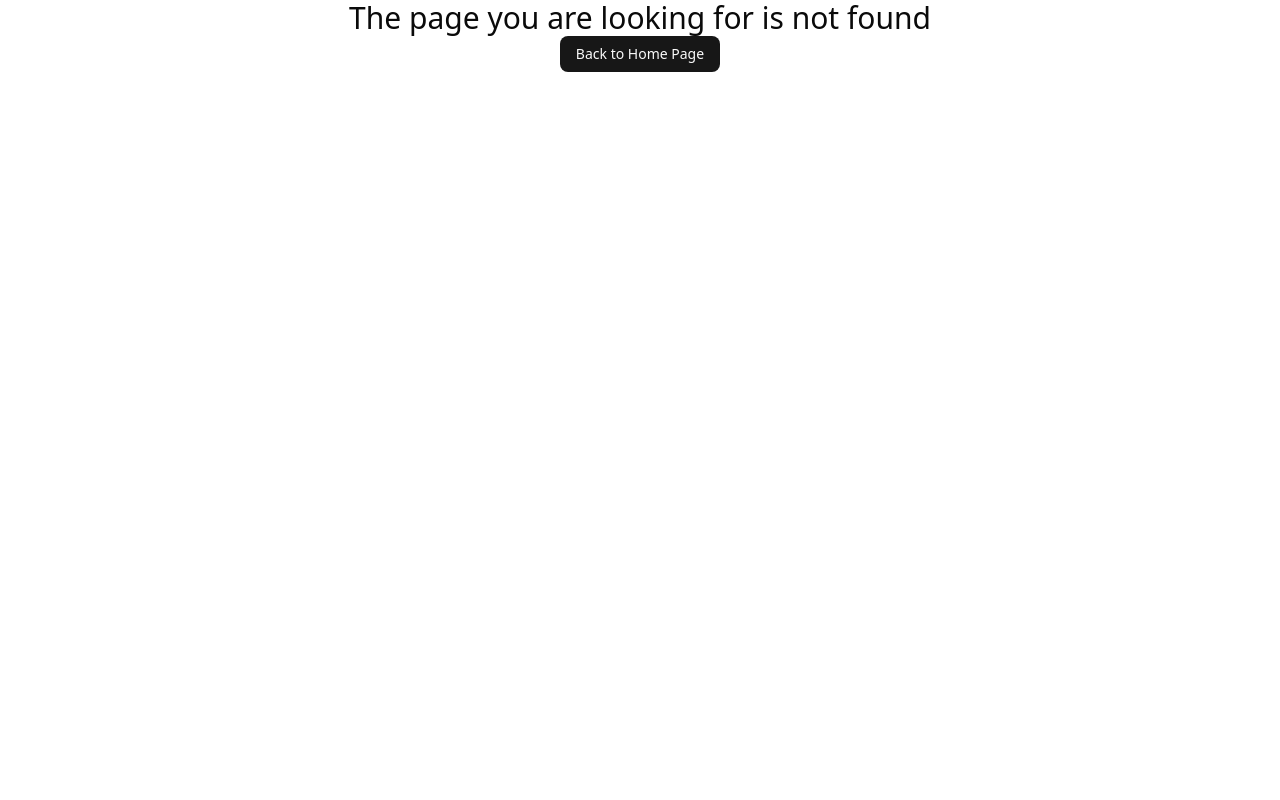
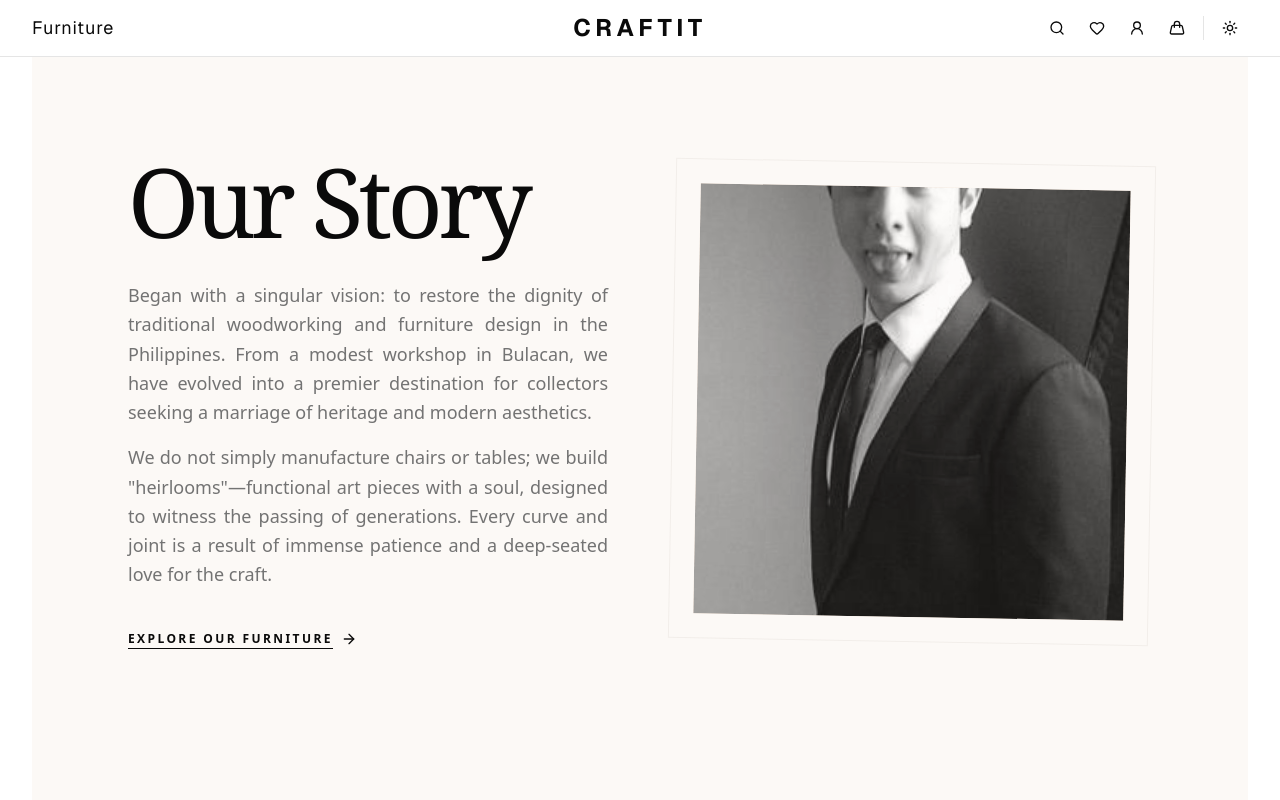
Before and after one commit to King-Hard/crafit-furniture, a Next.js app: page /about in a window 1280 px wide. Before the commit this address had no page. Shown: the top 800 px of the page. Built offline with nearby package versions, Linux system fonts and the light colour scheme.

Commit message:
About Page Done

```diff
--- /dev/null
+++ b/app/(main-layout)/about/page.tsx
@@ -0,0 +1,64 @@
+import Image from "next/image";
+import Link from "next/link";
+import { ArrowRight, ChevronRight } from "lucide-react";
+import { Button } from "@/components/ui/button";
+
+export default function About() {
+  return (
+    <main className="min-h-screen bg-[#FCF9F6] dark:bg-[#121212] transition-colors">
+
+      {/* SECTION 1: THE ORIGIN (HISTORY) */}
+      <section className="py-24 px-6 lg:px-24 max-w-7xl mx-auto">
+        <div className="grid grid-cols-1 lg:grid-cols-2 gap-16 items-center">
+          <div className="space-y-8">
+            <div className="">
+              <h1 className="text-5xl lg:text-8xl font-serif tracking-tighter">
+                Our Story
+              </h1>
+            </div>
+
+            <div className="space-y-8 leading-relaxed text-lg text-muted-foreground">
+              <div className="text-justify space-y-4">
+                <p>
+                  Began with a singular vision: to restore the dignity of traditional woodworking and furniture design in the Philippines. From a modest workshop in Bulacan, we have evolved into a premier destination for collectors seeking a marriage of heritage and modern aesthetics.
+                </p>
+
+                <p>
+                  We do not simply manufacture chairs or tables; we build "heirlooms"—functional art pieces with a soul, designed to witness the passing of generations. Every curve and joint is a result of immense patience and a deep-seated love for the craft.
+                </p>
+              </div>
+
+              <div className="">
+                <Link
+                  href="/furniture"
+                  className="group inline-flex items-center gap-2 text-[12px] font-bold uppercase tracking-[0.2em] transition-all hover:gap-4"
+                >
+                  <span className="text-foreground border-b border-foreground transition-colors duration-300 group-hover:text-muted-foreground group-hover:border-muted-foreground">
+                    Explore our furniture
+                  </span>
+                  <ArrowRight
+                    size={16}
+                    className="text-foreground transition-all duration-300 group-hover:text-muted-foreground"
+                  />
+                </Link>
+              </div>
+
+            </div>
+          </div>
+
+          {/* Decorative Image Container */}
+          <div className="relative aspect-[4/5] lg:aspect-square border border-[#3E2723]/5 dark:border-[#F3E5D8]/5 p-6 rotate-1 hover:rotate-0 transition-transform duration-700">
+            <div className="relative w-full h-full overflow-hidden bg-[#F3E5D8] dark:bg-[#1A1A1A]">
+               <Image
+                 src="/alden.png"
+                 alt="The Artisan Workshop"
+                 fill
+                 className="object-cover opacity-90 grayscale hover:grayscale-0 transition-all duration-1000"
+               />
+            </div>
+          </div>
+        </div>
+      </section>
+    </main>
+  );
+}
```
